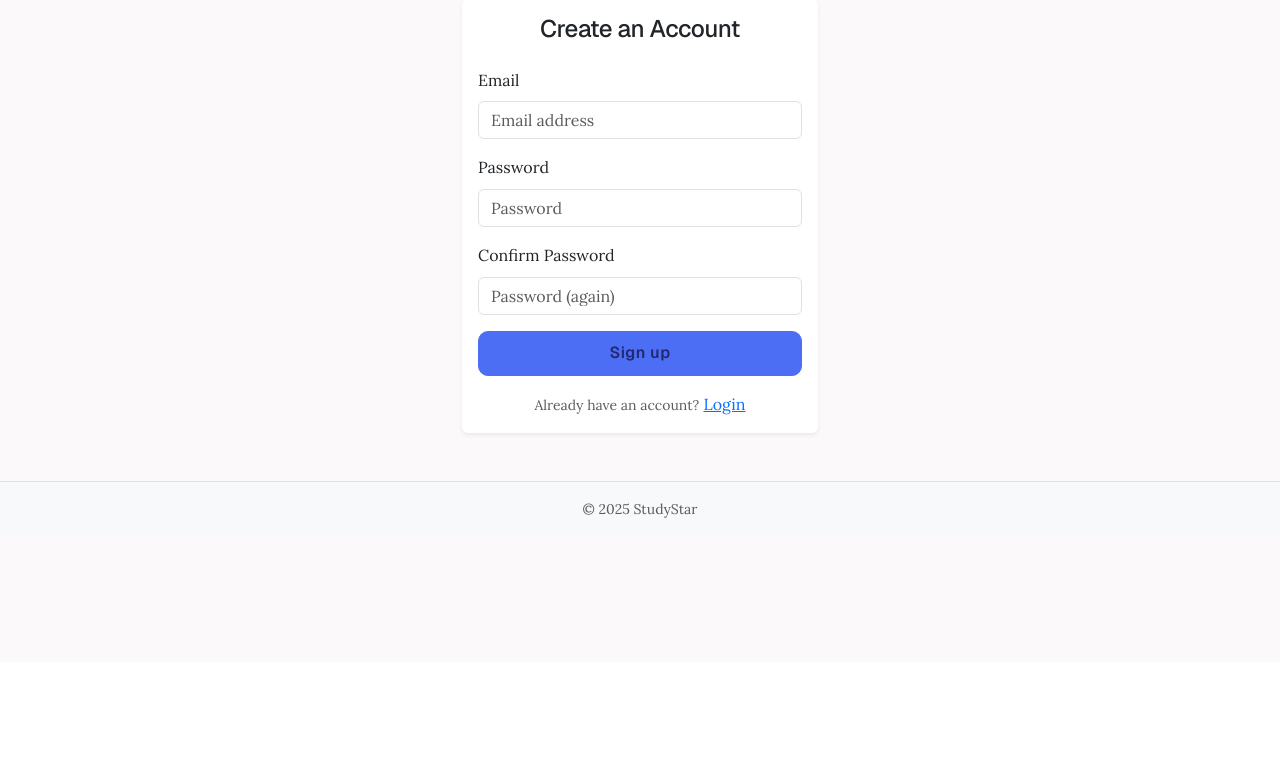
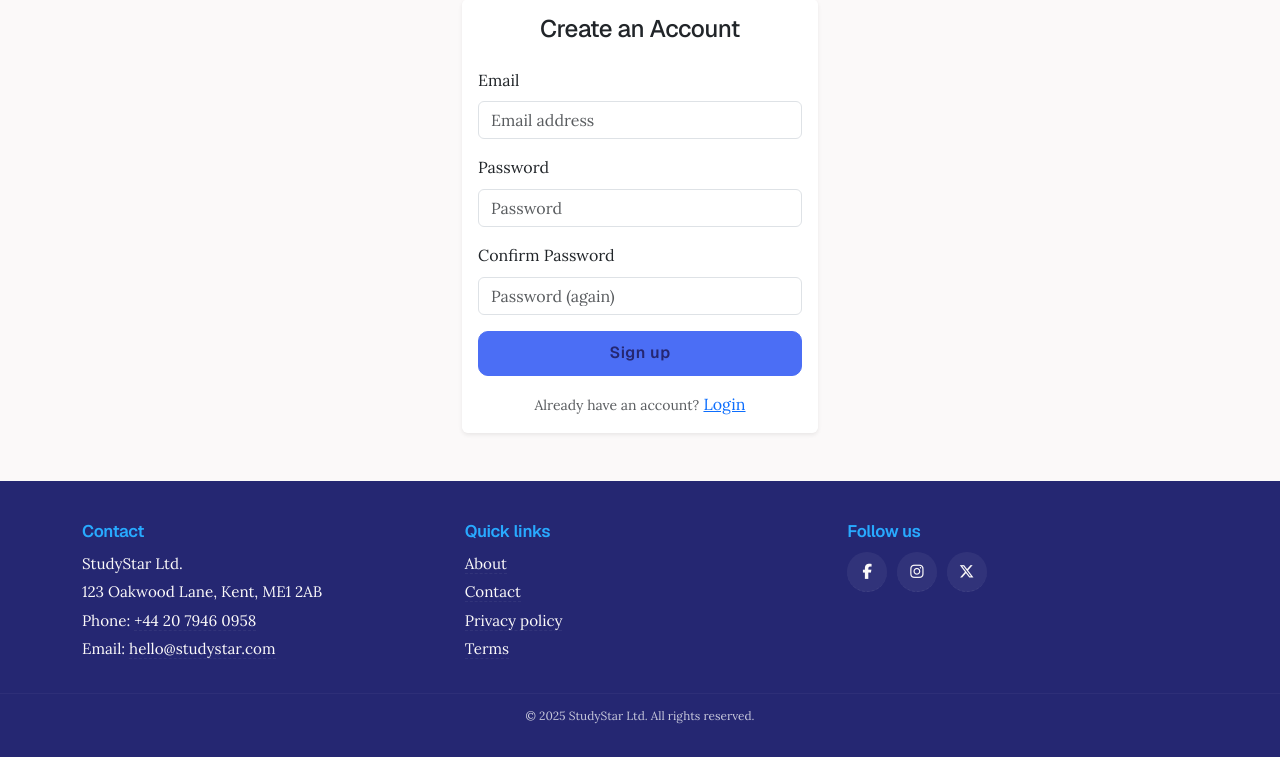
Before and after one commit to TereBts/py_study_tracker, a Django app: page /accounts/signup/ in a window 1280 px wide. Shown: the part 138-895 px from the top of the page. Before the commit the page ends 656 px from the top, so only its background shows below. Run offline with Django 4.2, Linux system fonts and the light colour scheme.

Commit message:
Add footer

```diff
--- a/static/css/main.css
+++ b/static/css/main.css
@@ -471,6 +471,62 @@ h1, h2, h3, h4 {
   box-shadow: 0 0 10px rgba(255, 215, 0, 0.6);
 }
 
+/* ===== SITE FOOTER STYLES ===== */
+
+.site-footer {
+  background: var(--study-dark, #252772);
+  color: var(--study-bg, #FBF9F9);
+  padding: 2.5rem 0 1rem;
+  font-size: 0.95rem;
+}
+.footer-inner {
+  display: flex;
+  gap: 2rem;
+  align-items: flex-start;
+  justify-content: space-between;
+  flex-wrap: wrap;
+  padding-bottom: 1rem;
+}
+.footer-col { flex: 1 1 220px; min-width: 200px; }
+.footer-title {
+  margin: 0 0 0.6rem 0;
+  font-size: 1.05rem;
+  font-weight: 600;
+  color: var(--study-primary, #28AAFF);
+}
+.footer-col p { margin: 0.25rem 0; }
+.footer-col a {
+  color: inherit;
+  text-decoration: none;
+  border-bottom: 1px dashed rgba(255,255,255,0.06);
+}
+.footer-col a:hover { color: var(--study-accent, #ECD363); }
+
+.social-links { display: flex; gap: 0.6rem; align-items: center; margin-top: 0.25rem; }
+.social-btn {
+  display: inline-flex;
+  align-items: center;
+  justify-content: center;
+  width: 40px;
+  height: 40px;
+  border-radius: 50%;
+  background: rgba(255,255,255,0.06);
+  color: var(--study-bg, #FBF9F9);
+  text-decoration: none;
+  transition: transform .12s ease, background .12s ease;
+  font-size: 0.95rem;
+}
+.social-btn:focus { outline: 3px solid rgba(255,255,255,0.12); outline-offset: 2px; }
+.social-btn:hover { transform: translateY(-3px); background: rgba(255,255,255,0.10); }
+
+.footer-bottom {
+  border-top: 1px solid rgba(255,255,255,0.04);
+  padding-top: 0.75rem;
+  margin-top: 0.75rem;
+  text-align: center;
+  font-size: 0.85rem;
+  color: rgba(255,255,255,0.75);
+}
 
 
 /* ===== RESPONSIVE LAYOUTS ===== */
@@ -506,7 +562,11 @@ h1, h2, h3, h4 {
     width: 100%;
   }
 
+  /* footer */
+  .footer-inner { gap: 1rem; }
+  .social-btn { width: 44px; height: 44px; font-size: 1.05rem; }
 }
+
 /* large screens */
 /* dashboard */
 @media (min-width: 1200px) {
--- a/templates/base.html
+++ b/templates/base.html
@@ -15,6 +15,9 @@
   <link rel="preconnect" href="https://fonts.googleapis.com">
   <link rel="preconnect" href="https://fonts.gstatic.com" crossorigin>
   <link href="https://fonts.googleapis.com/css2?family=Geist:wght@100..900&family=Lora:ital,wght@0,400..700;1,400..700&display=swap" rel="stylesheet">
+
+  <!-- Font Awesome -->
+  <link rel="stylesheet" href="https://cdnjs.cloudflare.com/ajax/libs/font-awesome/6.5.0/css/all.min.css" integrity="sha512-..." crossorigin="anonymous" referrerpolicy="no-referrer" />
 
   <!-- Your custom CSS (overrides after Bootstrap + fonts) -->
   <link rel="stylesheet" href="{% static 'css/main.css' %}?v=dev3">
@@ -157,11 +160,52 @@
 </main>
 
 
-<!--Footer-->
-<footer class="bg-light text-center py-3 mt-auto border-top">
-  <p class="text-muted small mb-0">© 2025 StudyStar</p>
+<!-- Footer -->
+<footer class="site-footer">
+  <div class="footer-inner container">
+    <div class="footer-col contact">
+      <h3 class="footer-title">Contact</h3>
+      <p class="mb-1">StudyStar Ltd.</p>
+      <p class="mb-1">123 Oakwood Lane, Kent, ME1 2AB</p>
+      <p class="mb-1">Phone: <a href="tel:+442079460958">+44 20 7946 0958</a></p>
+      <p>Email: <a href="mailto:hello@studystar.com">hello@studystar.com</a></p>
+    </div>
+
+    <div class="footer-col links">
+      <h3 class="footer-title">Quick links</h3>
+      <p><a href="/about">About</a></p>
+      <p><a href="/contact">Contact</a></p>
+      <p><a href="/privacy">Privacy policy</a></p>
+      <p><a href="/terms">Terms</a></p>
+    </div>
+
+    <div class="footer-col social">
+      <h3 class="footer-title">Follow us</h3>
+      <p class="social-links" aria-label="StudyStar social links">
+        <a class="social-btn" href="https://www.facebook.com/studystar" target="_blank" rel="noopener noreferrer" aria-label="StudyStar on Facebook">
+          <i class="fab fa-facebook-f" aria-hidden="true"></i><span class="sr-only">Facebook</span>
+        </a>
+        <a class="social-btn" href="https://www.instagram.com/studystar" target="_blank" rel="noopener noreferrer" aria-label="StudyStar on Instagram">
+          <i class="fab fa-instagram" aria-hidden="true"></i><span class="sr-only">Instagram</span>
+        </a>
+        <a class="social-btn" href="https://x.com/studystar" target="_blank" rel="noopener noreferrer" aria-label="StudyStar on X (Twitter)">
+          <i class="fab fa-x-twitter" aria-hidden="true"></i><span class="sr-only">X</span>
+        </a>
+      </p>
+    </div>
+  </div>
+
+  <div class="footer-bottom">
+    <div class="container">
+      <p class="small">&copy; <span id="year"></span> StudyStar Ltd. All rights reserved.</p>
+    </div>
+  </div>
 </footer>
 
+<!-- Tiny helper script to update the year in footer -->
+<script>
+  document.getElementById('year').textContent = new Date().getFullYear();
+</script>
 <!-- Bootstrap JS -->
 <script src="https://cdn.jsdelivr.net/npm/bootstrap@5.3.3/dist/js/bootstrap.bundle.min.js"></script>
 
```
